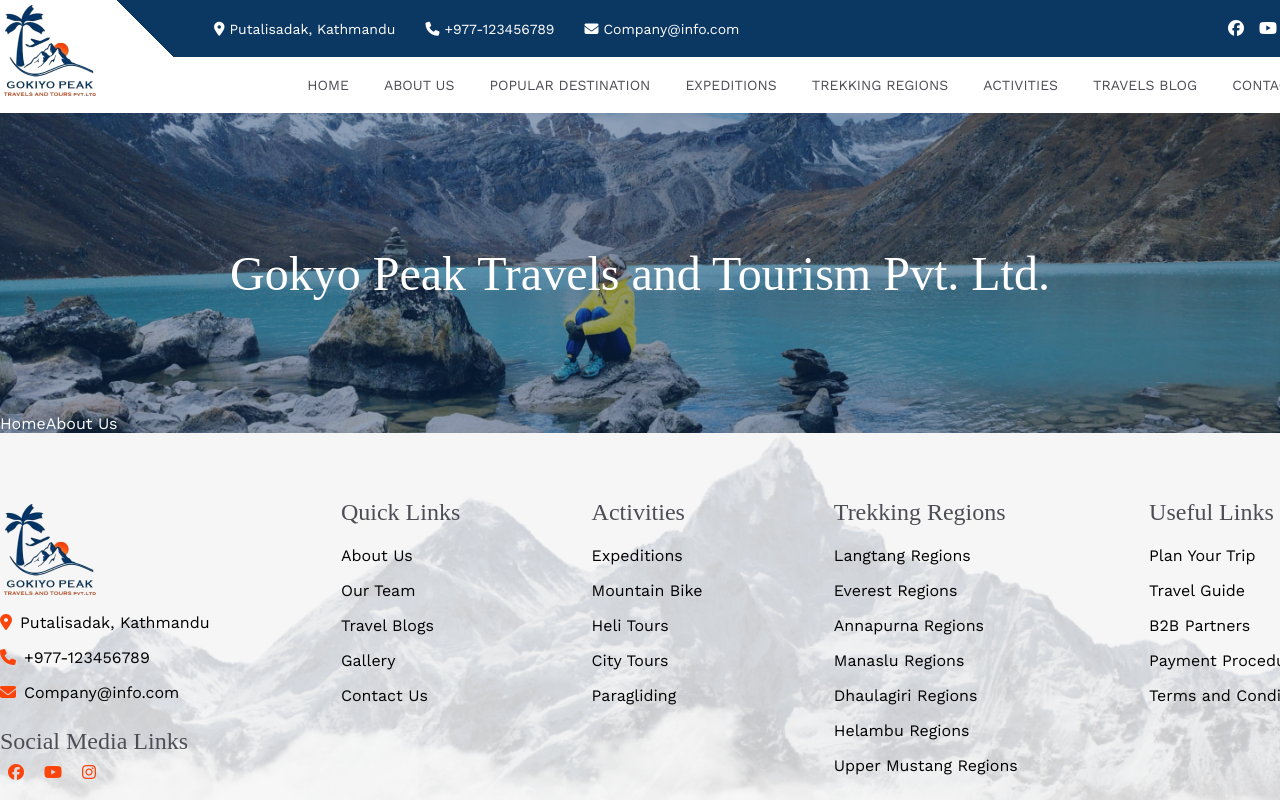
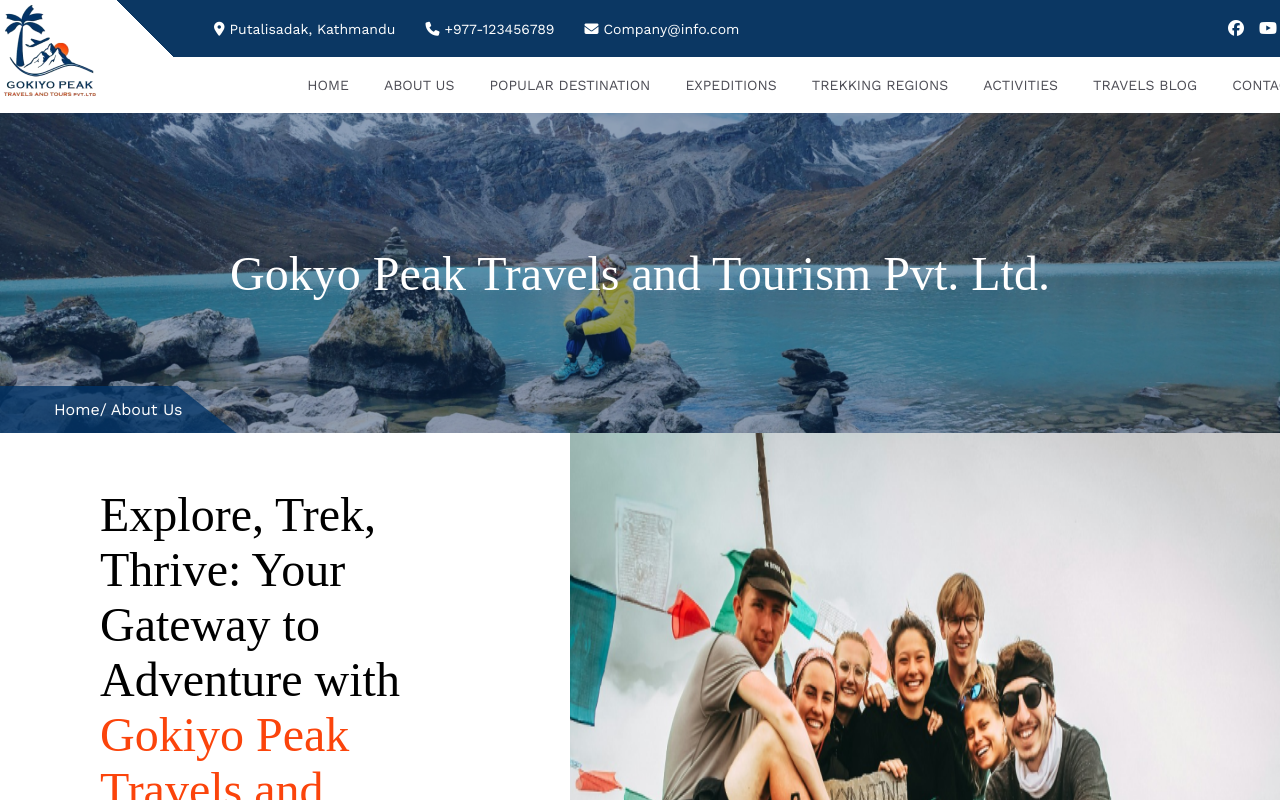
Before and after one commit to Ankita-Subedi/GokiyoPeak, a React (Vite) app: page /about in a window 1280 px wide. Shown: the top 800 px of the page. Built offline with nearby package versions, Linux system fonts and the light colour scheme; a web font is replaced by a local one.

Commit message:
landing page complete

```diff
--- a/src/component/BreadcrumbBanner.jsx
+++ b/src/component/BreadcrumbBanner.jsx
@@ -5,15 +5,18 @@
     <>
     <Navbar/>
     <section className="breadcrumb-banner">
-      <h3 className="heading">Gokyo Peak Travels and Tourism Pvt. Ltd.</h3>
-
-      <nav className='breadcrumb d-flex'>
-          <ul>
-            <li className='breadcrumb-item'><a href="#">Home</a></li>
-            <li className='breadcrumb-item'><a href="#">About Us</a></li>
+        <h3 className="heading">Gokyo Peak Travels and Tourism Pvt. Ltd.</h3>
+        <nav className="breadcrumb ">
+          <ul className="d-flex">
+            <li className="breadcrumb-item">
+              <a href="#">Home</a>
+            </li>
+            <li className="breadcrumb-item">
+              <a href="#">About Us</a>
+            </li>
           </ul>
-      </nav>
-    </section>
+        </nav>
+      </section>
     </>
   )
 }
--- a/src/pages/About.jsx
+++ b/src/pages/About.jsx
@@ -1,23 +1,16 @@
-import Navbarr from "../component/Navbar";
 import Footer from "../component/Footer";
+import BreadcrumbBanner from "../component/BreadcrumbBanner";
+import Aboutus from "../component/Aboutus";
+import Customize from "../component/Customize";
+import Association from "../component/Association";
 
 function About() {
   return (
     <>
-      <Navbarr />
-      <section className="breadcrumb-banner">
-        <h3 className="heading">Gokyo Peak Travels and Tourism Pvt. Ltd.</h3>
-        <nav className="breadcrumb ">
-          <ul className="d-flex">
-            <li className="breadcrumb-item">
-              <a href="#">Home</a>
-            </li>
-            <li className="breadcrumb-item">
-              <a href="#">About Us</a>
-            </li>
-          </ul>
-        </nav>
-      </section>
+      <BreadcrumbBanner/>
+      <Aboutus/>
+      <Customize/>
+      <Association/>
       <Footer/>
     </>
   );
--- a/src/scss/base/_breadcrumb.scss
+++ b/src/scss/base/_breadcrumb.scss
@@ -1,6 +1,6 @@
 .breadcrumb-banner {
   height: 40vh;
-    background-image: url('../../../src/assets/images/banner-img.png');
+  background-image: url("../../../src/assets/images/banner-img.png");
   background-size: cover;
   background-position: center;
   background-repeat: no-repeat;
@@ -11,9 +11,23 @@
   color: white;
   position: relative;
 
-    .breadcrumb{
+  .breadcrumb {
     position: absolute;
     bottom: 0;
     left: 0;
+
+    ul {
+      clip-path: polygon(0% 0%, 75% 0, 100% 100%, 100% 100%, 0% 100%);
+      background-color: $transparent-color;
+      padding: 14px 54px;
+      margin: 0;
+      width: 100%;
+      justify-content: center;
+
+      .breadcrumb-item + .breadcrumb-item::before {
+        content: "/";
+        margin-right: 4px;
       }
     }
+  }
+}
--- a/src/scss/base/_variable.scss
+++ b/src/scss/base/_variable.scss
@@ -1,6 +1,6 @@
 $primary-color : #FB440B;
 $secondary-color : #0B3763;
-$transparent-color : #0234678d;
+$transparent-color : #023467c7;
 $general-font: "Work Sans", sans-serif;
 $heading-font : "Redressed", cursive;
 
--- a/src/scss/layout/pages/landing/_breadcrumb.scss
+++ b/src/scss/layout/pages/landing/_breadcrumb.scss
@@ -15,5 +15,19 @@
         position: absolute;
         bottom: 0;
         left: 0;
+
+        ul {
+            clip-path: polygon(0% 0%, 75% 0, 100% 100%, 100% 100%, 0% 100%);
+            background-color: $transparent-color;
+            padding: 14px 54px;
+            margin: 0;
+            width: 100%;
+            justify-content: center;
+
+            .breadcrumb-item + .breadcrumb-item::before {
+              content: "/";
+              margin-right: 4px;
+            }
+          }
     }
 }
```
Lines whose indentation alone changed are shown as unchanged.
